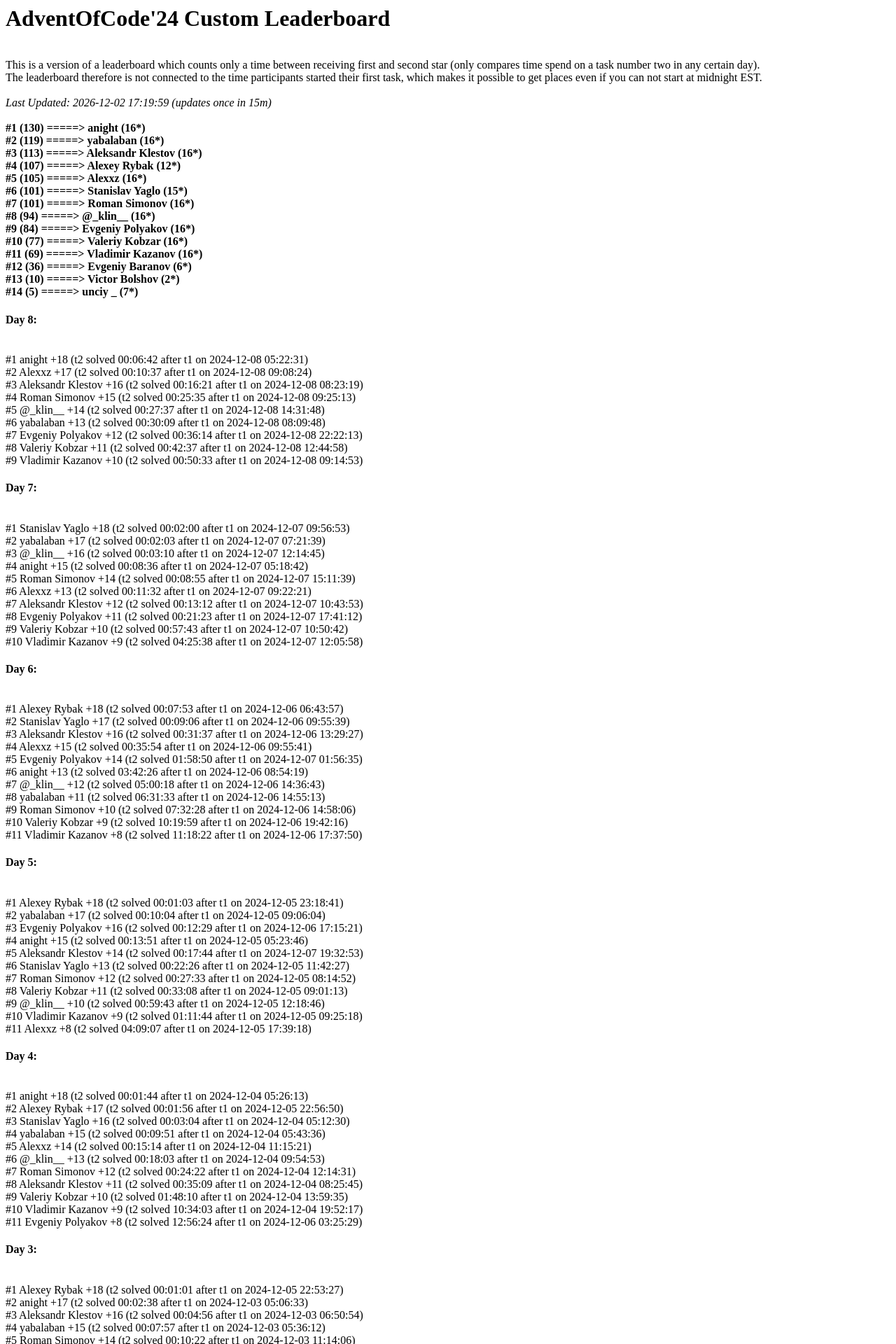
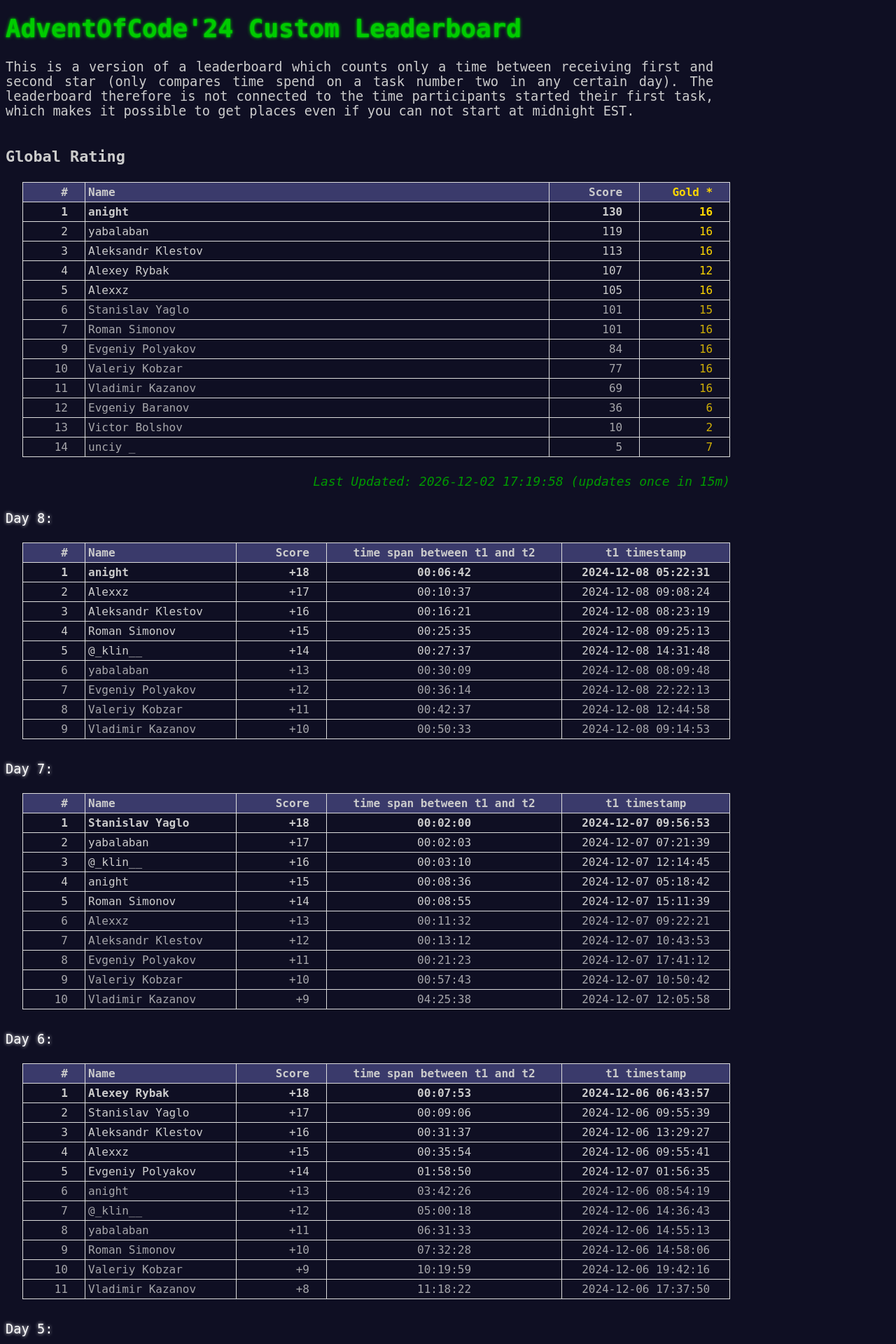
Before and after one commit to romanaerl/advent24, a PHP site: page / in a window 1280 px wide. Shown: the top 1920 px of the page at 70% size. Run offline with PHP 8.4, Linux system fonts and the light colour scheme.

Commit message:
day 11 + styles from vkobzar

```diff
--- a/index.php
+++ b/index.php
@@ -1,5 +1,11 @@
-<?php
+<html><head><meta http-equiv="Content-Type" content="text/html; charset=UTF-8"></head>
+
+<link rel="stylesheet" href="scores.css">
+
+<body><?php
 include "altLeaderboard.php";
+
+
 
 echo "<h1>AdventOfCode'24 Custom Leaderboard</h1><br/>";
 
@@ -33,3 +39,5 @@
 }
 
 ?>
+<script src="scores.js"></script>
+</body></html>
--- /dev/null
+++ b/scores.css
@@ -0,0 +1,99 @@
+body {
+    background: #0f0f23;
+    color: #cccccc;
+    font-family: "Source Code Pro", monospace;
+    font-weight: 300;
+    font-size: 14pt;
+    min-width: 60em;
+    padding: 12px 0 24px 0;
+}
+
+h1 {
+    color: #00cc00;
+    text-shadow: 0 0 2px #00cc00, 0 0 5px #00cc00;
+    font-size: 36px;
+}
+
+h4 {
+    color: #ffffff;
+    font-style: normal;
+    text-shadow: 0 0 5px #ffffff;
+    font-weight: normal;
+    margin: 32px 0 12px 0;
+}
+
+h3 {
+    margin-top: 42px;
+}
+
+br {
+}
+
+body > div {
+    word-wrap: break-word;
+    width: 80%;
+    word-spacing: normal;
+    text-align: justify;
+}
+
+body > i {
+    width: 80%;
+    display: block;
+    opacity: 1;
+    margin: 0 24px;
+    text-align: right;
+    font-size: 18px;
+    color: #009900;
+
+}
+
+table {
+    border-collapse: collapse;
+    width: 80%;
+    margin: 24px;
+}
+th, td {
+    padding: 4px;
+    text-align: left;
+    border: 1px solid #ddd;
+}
+th {
+    opacity: 1;
+    background-color: #3a3a6b;
+}
+
+tr {
+    opacity: 0.8;
+}
+tr:nth-child(-n+5) {
+    // background-color: #f9f9f9;
+    opacity: 1;
+}
+tr:nth-child(1) {
+    // background-color: #f9f9f9;
+    opacity: 1;
+    font-weight: bold;
+}
+
+.score {
+    text-align: right;
+    padding-right: 24px;
+    width: 100px;
+}
+
+.time {
+    text-align: center;
+}
+
+.gold {
+    color: gold;
+    text-align: right;
+    padding-right: 24px;
+    width: 100px;
+}
+
+.num {
+    text-align: right;
+    padding-right: 24px;
+    width: 60px;
+}
--- /dev/null
+++ b/scores.js
@@ -0,0 +1,132 @@
+let br = document.querySelectorAll('br');
+br.values().forEach((it) => it.remove());//it.replaceWith(document.createElement('section')));
+
+function createGlobalTable(text) {
+    // Регулярное выражение для парсинга строк
+    const regex = /#(?<num>\d+)\s+\((?<score>\d+)\)\s+=====>\s+(?<name>[\w\s]+?)\s+\((?<gold>\d+)\*\)/g;
+
+    // Создаем таблицу
+    let table = `
+    <h3>Global Rating</h3>
+
+    <table>
+        <thead>
+            <tr>
+                <th class="num">#</th>
+                <th>Name</th>
+                <th class="score">Score</th>
+                <th class="gold">Gold *</th>
+            </tr>
+        </thead>
+        <tbody>
+    `;
+
+    // Находим все совпадения
+    const matches = text.matchAll(regex);
+
+    // Добавляем каждую строку в таблицу
+    for (const match of matches) {
+        const {num, score, name, gold} = match.groups;
+        table += `
+            <tr>
+                <td class="num">${num}</td>
+                <td>${name.trim()}</td>
+                <td class="score">${score}</td>
+                <td class="gold">${gold}</td>
+            </tr>
+        `;
+    }
+
+    table += `
+        </tbody>
+    </table>
+    `;
+
+    return table;
+}
+
+const lastUpdated = document.querySelector('body > i')
+const lastUpdatedHTML = lastUpdated?.outerHTML;
+lastUpdated.remove();
+
+const prevEl = document.querySelector('b').previousSibling;
+const b = document.querySelectorAll('b');
+let rows = '';
+b.forEach(el => {
+    rows += el.textContent;
+    el.remove();
+});
+const table = createGlobalTable(rows);
+prevEl.outerHTML = prevEl.outerHTML + table + lastUpdatedHTML;
+
+function createTable(text) {
+    // Регулярное выражение для парсинга строк
+    const regex = /#(?<num>\d+)\s+(?<name>[\w\s@]+?)\s+\+(?<diff>\d+)\s+\(t2 solved (?<t2_solved_time>\d{2}:\d{2}:\d{2}) after t1 on (?<t1_solved_time>\d{4}-\d{2}-\d{2} \d{2}:\d{2}:\d{2})\)/g;
+
+    // Создаем таблицу
+    let table = `
+    <table border="1">
+        <thead>
+            <tr>
+                <th class="num">#</th>
+                <th>Name</th>
+                <th class="score">Score</th>
+                <th class="time">time span between t1 and t2</th>
+                <th class="time">t1 timestamp</th>
+            </tr>
+        </thead>
+        <tbody>
+    `;
+
+    // Находим все совпадения
+    const matches = text.matchAll(regex);
+
+    // Добавляем каждую строку в таблицу
+    for (const match of matches) {
+        const {num, name, diff, t2_solved_time, t1_solved_time} = match.groups;
+        table += `
+            <tr>
+                <td class="num">${num}</td>
+                <td>${name.trim()}</td>
+                <td class="score">+${diff}</td>
+                <td class="time">${t2_solved_time}</td>
+                <td class="time">${t1_solved_time}</td>
+            </tr>
+        `;
+    }
+
+    table += `
+        </tbody>
+    </table>
+    `;
+
+    return table;
+}
+
+// Пример использования:
+// const inputText = `<h4>Day 10:</h4>#1 yabalaban +18  (t2 solved 00:00:54 after t1 on 2024-12-10 06:09:42)#2 Alexxz +17  (t2 solved 00:01:31 after t1 on 2024-12-10 13:51:25)#3 Aleksandr Klestov +16  (t2 solved 00:02:37 after t1 on 2024-12-10 09:46:34)#4 @_klin__ +15  (t2 solved 00:02:44 after t1 on 2024-12-10 08:58:34)#5 Stanislav Yaglo +14  (t2 solved 00:02:53 after t1 on 2024-12-10 09:14:17)#6 Roman Simonov +13  (t2 solved 00:03:08 after t1 on 2024-12-10 13:04:41)#7 Valeriy Kobzar +12  (t2 solved 00:03:19 after t1 on 2024-12-10 09:57:37)#8 Vladimir Kazanov +11  (t2 solved 00:06:43 after t1 on 2024-12-10 07:32:55)#9 anight +10  (t2 solved 00:09:08 after t1 on 2024-12-10 05:26:43)`;
+
+// document.body.innerHTML = createTable(inputText);
+
+const h4 = document.querySelectorAll('h4');
+h4.forEach(h => {
+    let guard = 100;
+    let rows = '';
+    let tmp = h;
+    while(guard > 0) {
+        const el = tmp.nextSibling;
+        if (el?.nodeName !== '#text') {
+            break;
+        }
+        rows += el.textContent;
+        el.remove();
+        guard--;
+
+    }
+    const table = createTable(rows);
+    // console.log(h, table);
+    h.outerHTML = h.outerHTML + table;
+});
+
+
+console.log('%cRestyling complete!', 'color:blue');
```
Also changed, not shown: adv10-1.php (added, +124 -0 lines), adv11-1.php (added, +91 -0 lines), 5 other files.
